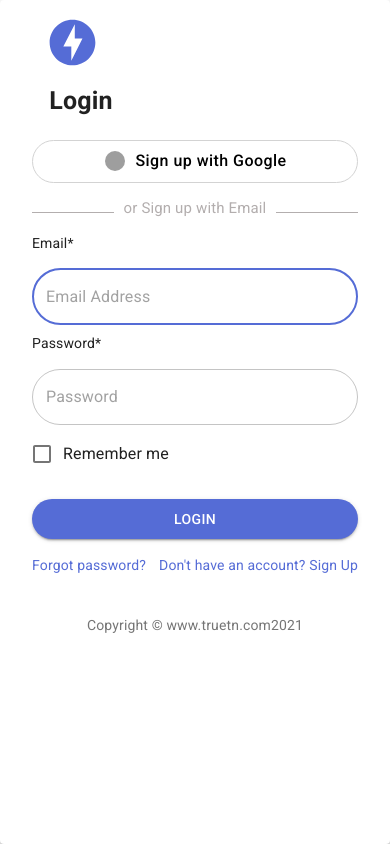
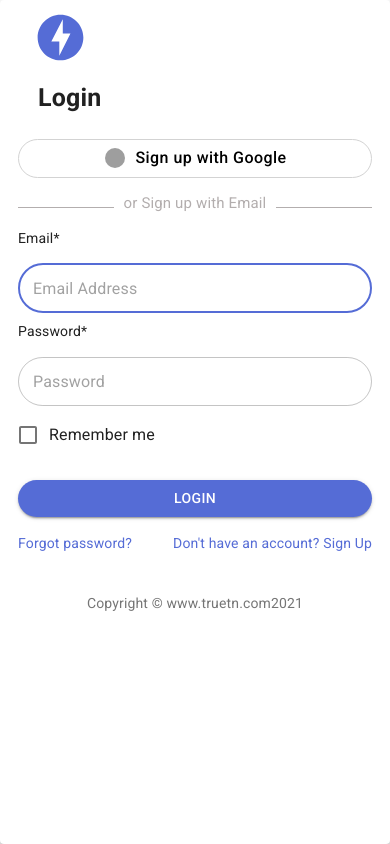
Before and after one commit to awwalfareed/EL-NextJS, a Next.js app: page / in a window 390 px wide. Built offline with nearby package versions, Linux system fonts and the light colour scheme; grey boxes are pictures that could not be loaded.

Commit message:
ui performance improved

```diff
--- a/src/components/Feed.js
+++ b/src/components/Feed.js
@@ -3,7 +3,7 @@ import Post from "./Post";
 
 const useStyles = makeStyles((theme) => ({
 	container: {
-		paddingTop: theme.spacing(10),
+		paddingTop: theme.spacing(16),
 	},
 }));
 
--- a/src/components/Leftbar.js
+++ b/src/components/Leftbar.js
@@ -11,10 +11,7 @@ import {
 	Storefront,
 	TabletMac,
 } from "@material-ui/icons";
-import Link from "next/link";
-
 import React from "react";
-import Button from "@material-ui/core/Button";
 import { logout, selectUser, selectUserData } from "../redux/userSlice";
 import { useDispatch } from "react-redux";
 import { useSelector } from "react-redux";
@@ -24,7 +21,7 @@ const useStyles = makeStyles((theme) => ({
 	container: {
 		height: "100vh",
 		color: "white",
-		paddingTop: theme.spacing(10),
+		paddingTop: theme.spacing(15),
 		backgroundColor: theme.palette.primary.main,
 		position: "sticky",
 		top: 0,
--- a/src/components/Navbar.js
+++ b/src/components/Navbar.js
@@ -17,6 +17,10 @@ const useStyles = makeStyles((theme) => ({
 	toolbar: {
 		display: "flex",
 		justifyContent: "space-between",
+		minHeight: 80,
+		[theme.breakpoints.down("sm")]: {
+			minHeight: 55,
+		},
 	},
 	logoLg: {
 		display: "none",
@@ -48,6 +52,7 @@ const useStyles = makeStyles((theme) => ({
 	input: {
 		color: "white",
 		marginLeft: theme.spacing(1),
+		width: "100%",
 	},
 
 	cancel: {
--- a/src/components/Rightbar.js
+++ b/src/components/Rightbar.js
@@ -12,7 +12,7 @@ import { AvatarGroup } from "@material-ui/lab";
 
 const useStyles = makeStyles((theme) => ({
 	container: {
-		paddingTop: theme.spacing(10),
+		paddingTop: theme.spacing(15),
 		position: "sticky",
 		top: 0,
 	},
--- a/src/pages/index.js
+++ b/src/pages/index.js
@@ -62,7 +62,7 @@ const useStyles = makeStyles((theme) => ({
 		backgroundPosition: "center",
 	},
 	paper: {
-		margin: theme.spacing(8, 4),
+		margin: theme.spacing(8, 2),
 		display: "flex",
 		flexDirection: "column",
 		alignItems: "center",
@@ -76,14 +76,28 @@ const useStyles = makeStyles((theme) => ({
 		marginTop: theme.spacing(1),
 		[theme.breakpoints.down("sm")]: {
 			width: "100%",
+			padding: 2,
 		},
 	},
 	TextField: {
 		[`& fieldset`]: { borderRadius: 30 },
+		[theme.breakpoints.down("sm")]: {
+			inputProps: {
+				[theme.breakpoints.down("sm")]: {
+					padding: 40,
+				},
+			},
+		},
+	},
+
+	inputProps: {
+		[theme.breakpoints.down("sm")]: {
+			padding: 40,
+		},
 	},
 	submit: {
 		margin: theme.spacing(3, 0, 2),
-		padding: "2.5%",
+		padding: "1.8%",
 		borderRadius: 30,
 	},
 
@@ -118,7 +132,7 @@ const useStyles = makeStyles((theme) => ({
 	signupGoogle: {
 		"&.MuiButton-text": { color: "black" },
 		border: "1px #d3d3d3 solid",
-		padding: "2.5%",
+		padding: "1.8%",
 		borderRadius: 30,
 	},
 }));
@@ -129,7 +143,7 @@ const initialValues = {
 	password: "",
 	isRemember: false,
 };
-export default function Login() {
+export default function Login(props) {
 	const classes = useStyles();
 
 	const validate = (fieldValues = values) => {
@@ -271,6 +285,11 @@ export default function Login() {
 							onChange={handleInputChange}
 							error={errors.email}
 							helperText={errors.email}
+							inputProps={{
+								style: {
+									padding: 15,
+								},
+							}}
 						/>
 						Password*
 						<TextField
@@ -289,6 +308,12 @@ export default function Login() {
 							onChange={handleInputChange}
 							error={errors.password}
 							helperText={errors.password}
+							size="normal"
+							inputProps={{
+								style: {
+									padding: 15,
+								},
+							}}
 						/>
 						<FormControlLabel
 							control={<Checkbox value="remember" color="primary" />}
```
Also changed, not shown: src/pages/signup.js (+22 -10 lines).
